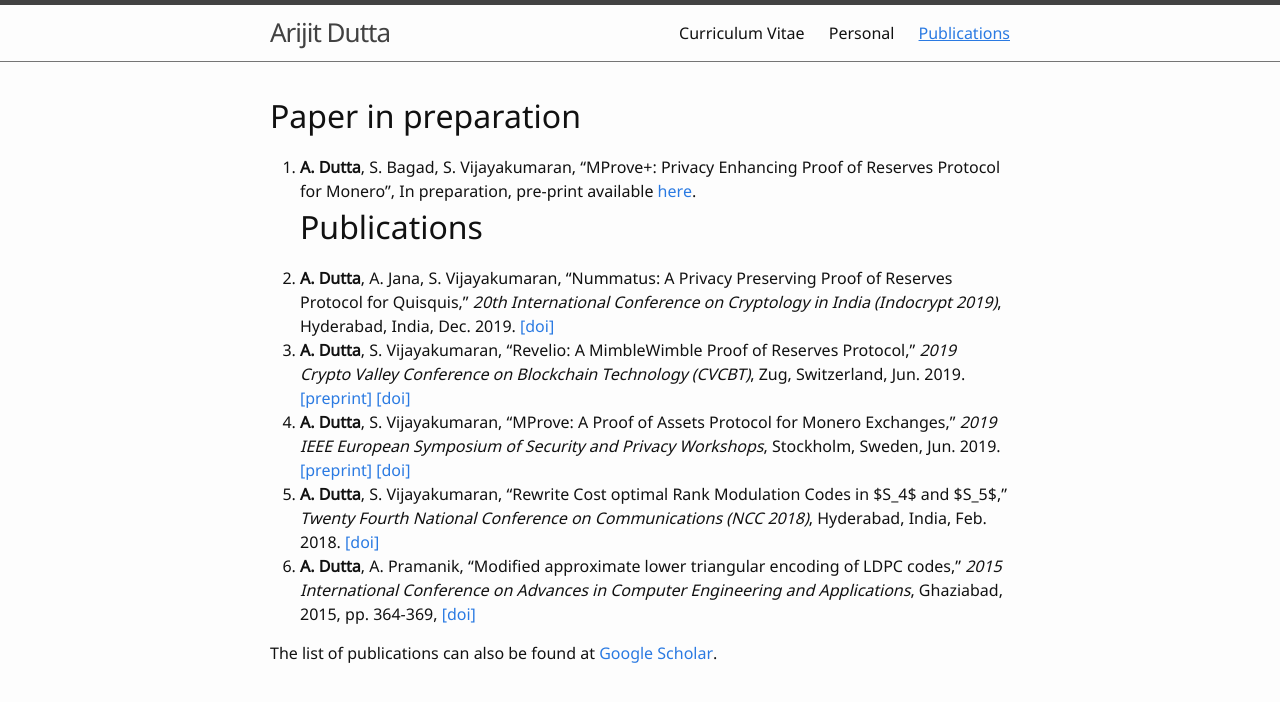
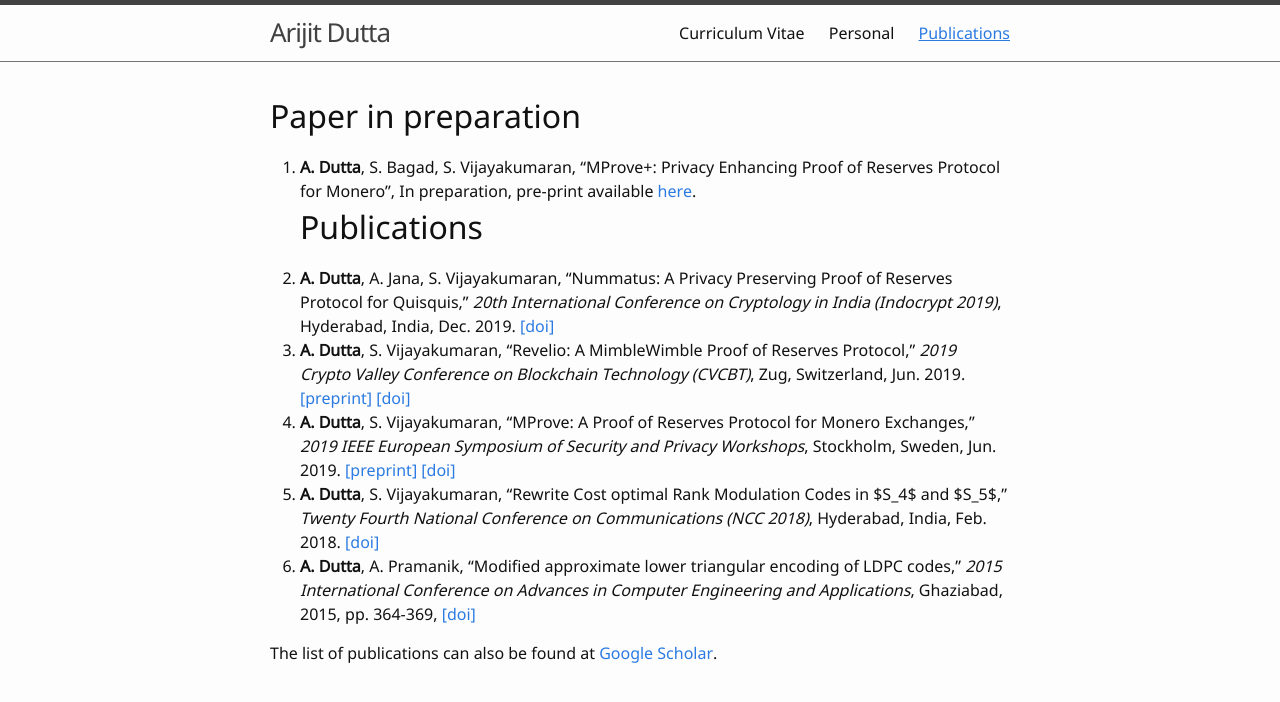
Before and after one commit to arijitdutta67/Hello-world, a Jekyll site: the page built from Publication.md, in a window 1280 px wide. Shown: the top 702 px of the page. Built offline with Jekyll 4.4.1, drawn with Linux system fonts in a browser that asks for light colours.

Commit message:
minor changes added

```diff
--- a/Publication.md
+++ b/Publication.md
@@ -7,7 +7,7 @@ nav: true
 # Publications
   1. **A. Dutta**, A. Jana, S. Vijayakumaran, "Nummatus: A Privacy Preserving Proof of Reserves Protocol for Quisquis," *20th International Conference on Cryptology in India (Indocrypt 2019)*, Hyderabad, India, Dec. 2019. [[doi]](https://doi.org/10.1007/978-3-030-35423-7_10)
   1. **A. Dutta**, S. Vijayakumaran, "Revelio: A MimbleWimble Proof of Reserves Protocol," *2019 Crypto Valley Conference on Blockchain Technology (CVCBT)*, Zug, Switzerland, Jun. 2019. [[preprint]](https://eprint.iacr.org/2019/684) [[doi]](https://doi.org/10.1109/CVCBT.2019.000-5)
-  1. **A. Dutta**, S. Vijayakumaran, "MProve: A Proof of Assets Protocol for Monero Exchanges," *2019 IEEE European Symposium of Security and Privacy Workshops*, Stockholm, Sweden, Jun. 2019. [[preprint]](https://eprint.iacr.org/2018/1210) [[doi]](https://doi.org/10.1109/EuroSPW.2019.00043)
+  1. **A. Dutta**, S. Vijayakumaran, "MProve: A Proof of Reserves Protocol for Monero Exchanges," *2019 IEEE European Symposium of Security and Privacy Workshops*, Stockholm, Sweden, Jun. 2019. [[preprint]](https://eprint.iacr.org/2018/1210) [[doi]](https://doi.org/10.1109/EuroSPW.2019.00043)
   1. **A. Dutta**, S. Vijayakumaran, "Rewrite Cost optimal Rank Modulation Codes in $S_4$ and $S_5$," *Twenty Fourth National Conference on Communications (NCC 2018)*, Hyderabad, India, Feb. 2018. [[doi]](https://doi.org/10.1109/NCC.2018.8600115)
   1. **A. Dutta**, A. Pramanik, "Modified approximate lower triangular encoding of LDPC codes," *2015 International Conference on Advances in Computer Engineering and Applications*, Ghaziabad, 2015, pp. 364-369, [[doi]](https://doi.org/10.1109/ICACEA.2015.7164731)
 
```
Also changed, not shown: favicon.ico, 5 other files.
